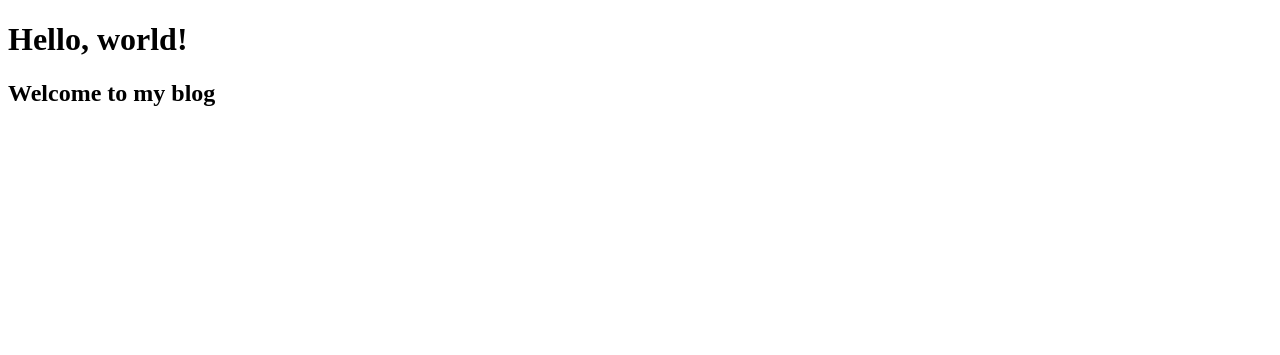
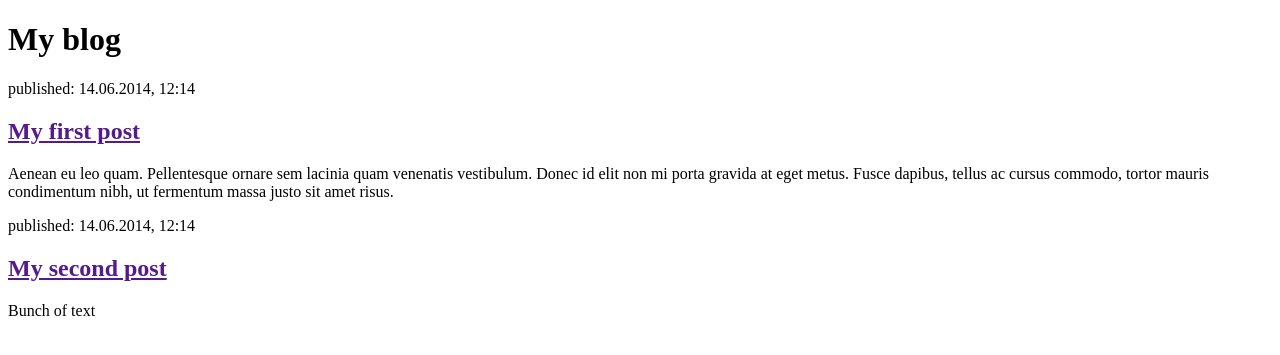
Before and after one commit to coryswainston/django-tutorial, a Django app: template blog/templates/blog/post_list.html in a window 1280 px wide. Shown: the top 355 px of the page. Run offline with Django 3.2, Linux system fonts and the light colour scheme; the template is opened without the code that fills it, so the values that code supplies are empty.

Commit message:
Add basic blog structure

```diff
--- a/blog/templates/blog/post_list.html
+++ b/blog/templates/blog/post_list.html
@@ -5,7 +5,19 @@
     <title>Welcome</title>
   </head>
   <body>
-    <h1>Hello, world!</h1>
-    <h2>Welcome to my blog<h2>
+    <div>
+      <h1>My blog</h1>
+    </div>
+    <div>
+      <p>published: 14.06.2014, 12:14</p>
+      <h2><a href="">My first post</a></h2>
+      <p>Aenean eu leo quam. Pellentesque ornare sem lacinia quam venenatis vestibulum. Donec id elit non mi porta gravida at eget metus. Fusce dapibus, tellus ac cursus commodo, tortor mauris condimentum nibh, ut fermentum massa justo sit amet risus.</p>
+    </div>
+
+    <div>
+      <p>published: 14.06.2014, 12:14</p>
+      <h2><a href="">My second post</a></h2>
+      <p>Bunch of text</p>
+    </div>
   </body>
 </html>
```
